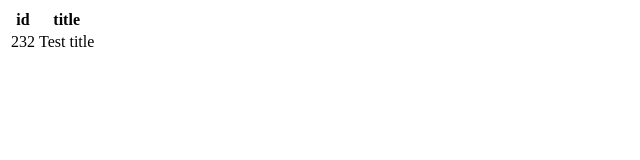
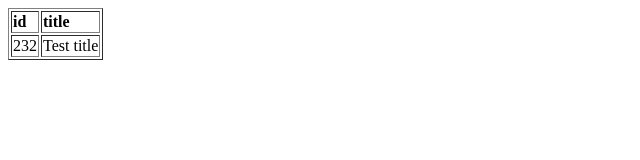
Before and after one commit to sebbekarlsson/flippedtable, a plain HTML site: page index.html in a window 1280 px wide. Shown: the whole page, without its empty margins (0-640 px from the left). Drawn offline with Linux system fonts and the light colour scheme.

Commit message:
set text-align: left default

```diff
--- a/flippedtable.js
+++ b/flippedtable.js
@@ -222,5 +222,6 @@ var FlippedTable = function (element) {
      */
     this.applyDefaultStyle = function () {
         this.table.setAttribute('border', 1);
+        this.table.style.textAlign = 'left';
     }
 }
--- a/index.html
+++ b/index.html
@@ -7,6 +7,7 @@
         <div id='myTable'></div>
         <script type='text/javascript'>
             var table = new FlippedTable(document.getElementById('myTable'));
+            table.applyDefaultStyle();
             table.setKeys(['id', 'title']);
 
             table.addRecord({id: '232', title: 'Test title'});
```
